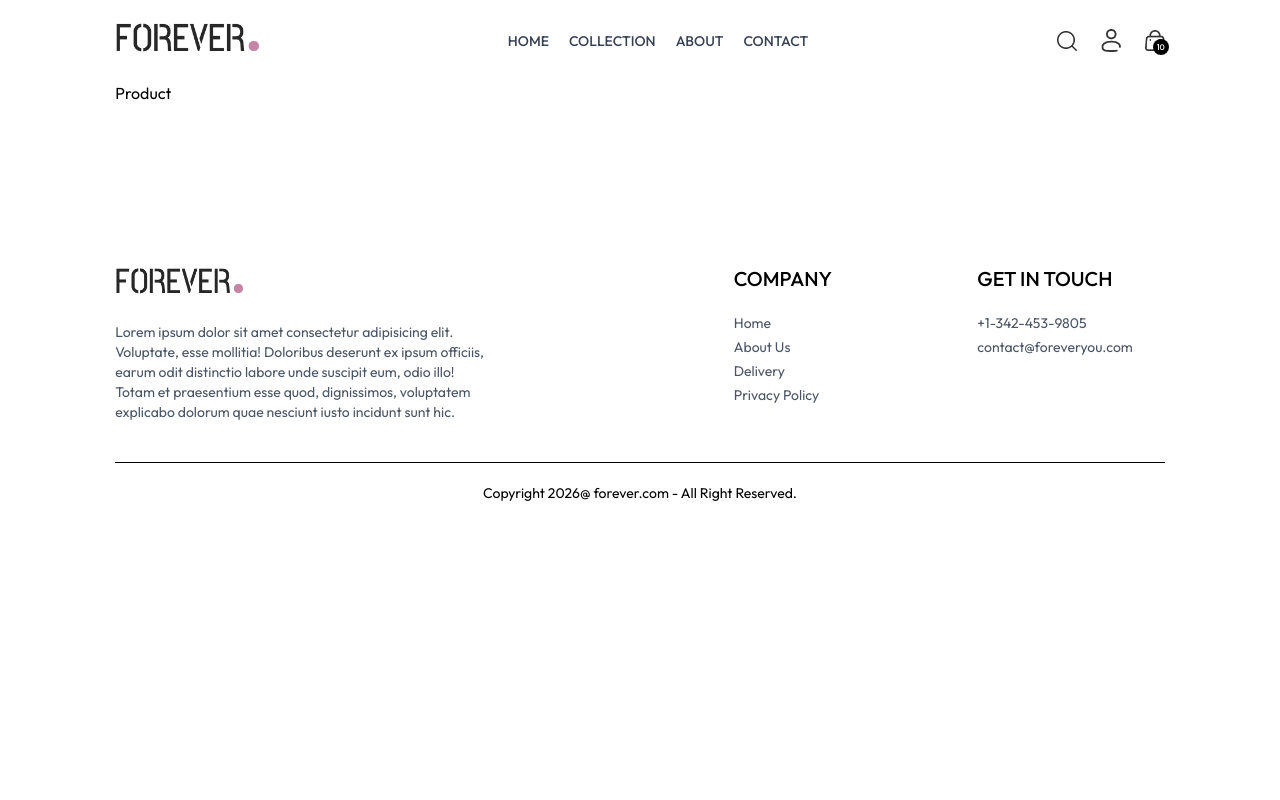
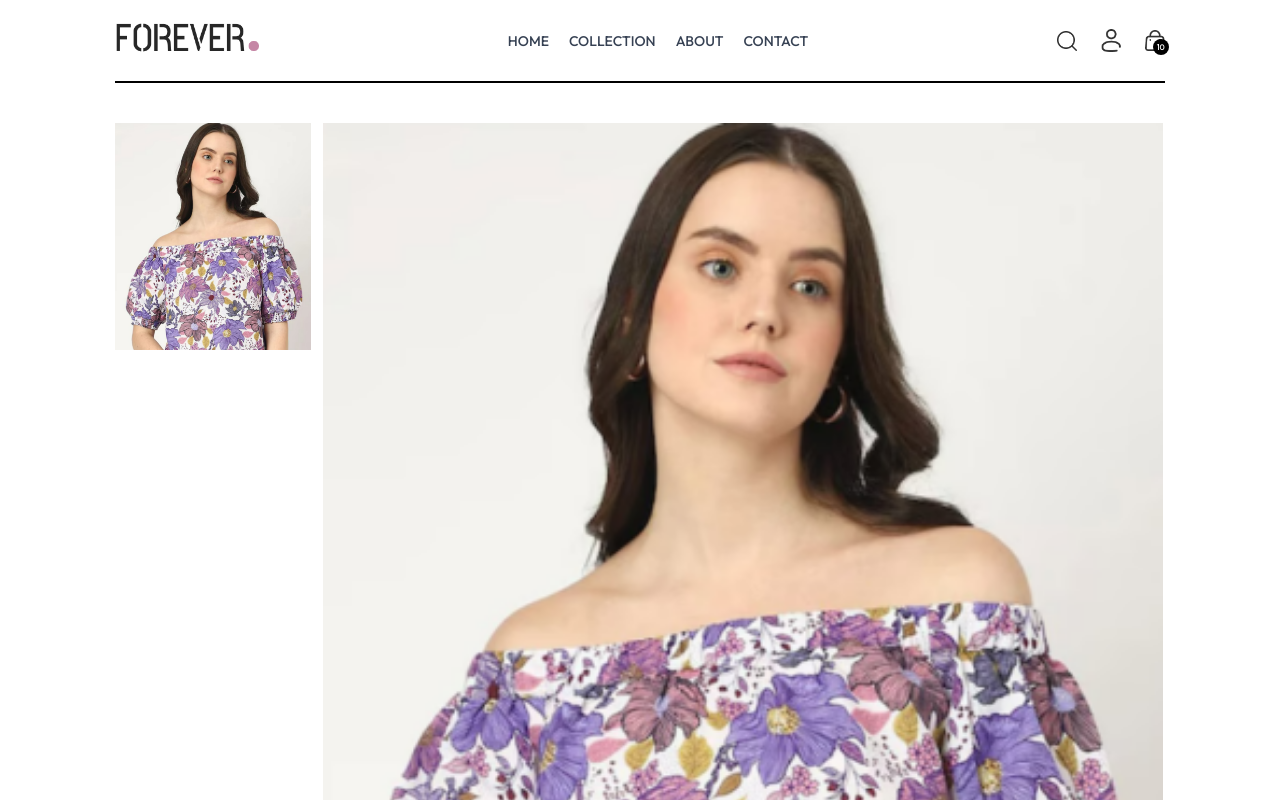
Before and after one commit to hridik-suresh/mern-ecommerce, a React (Vite) app in the folder frontend/: page /product/aaaaa in a window 1280 px wide. Shown: the top 800 px of the page. Built offline with nearby package versions, Linux system fonts and the light colour scheme.

Commit message:
Implement product detail view with image display and data fetching.

```diff
--- a/frontend/src/pages/Product.jsx
+++ b/frontend/src/pages/Product.jsx
@@ -1,8 +1,53 @@
+import { useContext, useEffect, useState } from "react";
+import { useParams } from "react-router-dom";
+import { ShopContext } from "../context/ShopContext";
 
 const Product = () => {
-  return (
-    <div>Product</div>
-  )
-}
+  const { productId } = useParams();
+  const { products } = useContext(ShopContext);
+  const [productData, setProductData] = useState(false);
+  const [image, setImage] = useState("");
 
-export default Product
+  const fetchProductData = async () => {
+    products.map((item) => {
+      if (item._id == productId) {
+        setProductData(item);
+        setImage(item.image[0]);
+        return null;
+      }
+    });
+  };
+
+  useEffect(() => {
+    fetchProductData();
+  }, [productId]);
+
+  return productData ? (
+    <div className="border-t-2 pt-10 transition-opacity ease-in duration-500 opacity-100">
+      {/* Product Data */}
+      <div className="flex gap-12 sm:gap-12 flex-col sm:flex-row">
+        {/* Product Images */}
+        <div className="flex-1 flex flex-col-reverse gap-3 sm:flex-row">
+          <div className="flex sm:flex-col overflow-x-auto sm:overflow-y-scroll justify-between sm:justify-normal sm:w-[18.7%] w-full">
+            {productData.image.map((item, index) => (
+              <img
+                src={item}
+                key={index}
+                onClick={() => setImage(item)}
+                className="w-[24%] sm:w-full sm:mb-3 shrink-0 cursor-pointer "
+                alt=""
+              />
+            ))}
+          </div>
+          <div className="w-full sm:w-[80%]">
+            <img className="w-full h-auto" src={image} alt="" />
+          </div>
+        </div>
+      </div>
+    </div>
+  ) : (
+    <div className="opacity-0 "></div>
+  );
+};
+
+export default Product;
```
